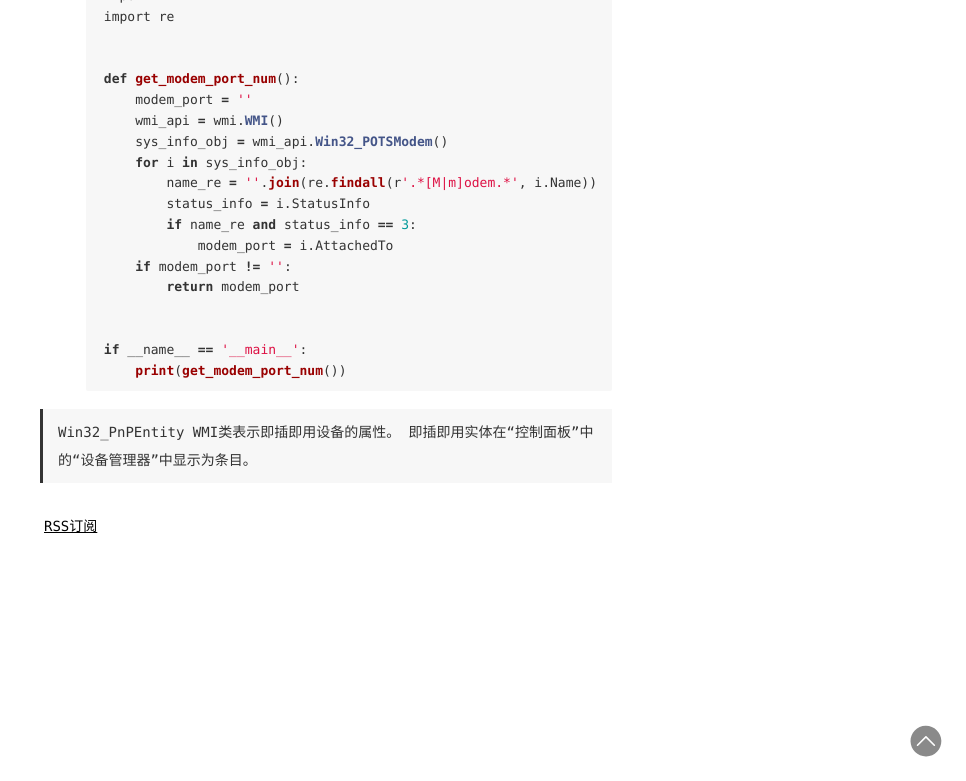
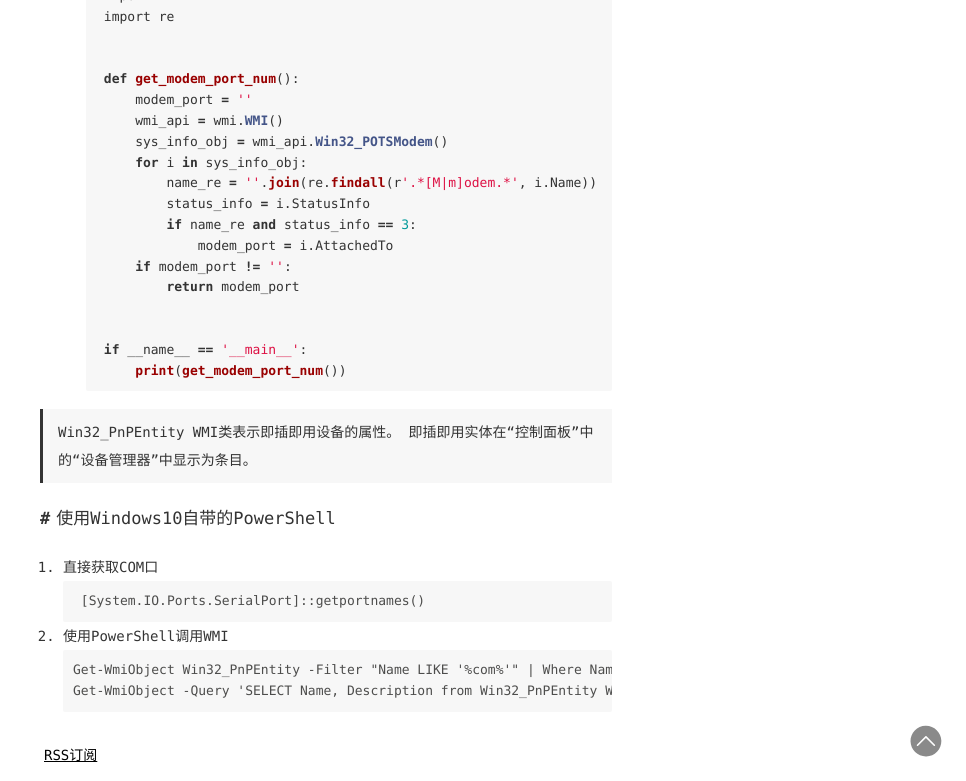
Before and after one commit to aoeivu/aoeivu, a Jekyll site: the page built from _posts/2020-01-01-检测COM口的四种方法.md, in a window 1280 px wide and 900 px high, scrolled down 3662 px, cut to the strip 119-900 px from the top of the window. Shown: the whole strip, without its empty margins (314-1280 px from the left). Built offline with Jekyll 4.4.1, drawn with Linux system fonts in a browser that asks for light colours; Markdown is read by kramdown in place of the engine named in the settings; comment, search, counter and statistics services are not loaded; some of the changed text lies outside the part shown.

Commit message:
fix post

````diff
--- a/_posts/2020-01-01-用Python检测COM口的三种方法.md
+++ b/_posts/2020-01-01-检测COM口的四种方法.md
@@ -118,7 +118,7 @@ categories: [Python]
             pythoncom.CoUninitialize()
             return port_name_list
         ```
-       **部分通过wmi获取的参数可能需要同时匹配两个参数，例如获取modem口可以通过Win32_POTSModem
+       **部分通过wmi获取的参数可能需要同时匹配两个参数，例如获取modem口可以通过`Win32_POTSModem`
        仅仅通过modem口的Name属性可能获取到多个modem口，所以需要查询[官方文档](https://docs.microsoft.com/en-us/windows/win32/cimwin32prov/win32-potsmodem)
        在文档中发现`StatusInfo`属性描述了当前modem口的状态信息，3为端口正常状态
        ![StatusInfo](https://github.com/aoeivu/aoeivu.github.io/blob/master/posts/2020/01/01/3.jpg?raw=true)
@@ -147,3 +147,14 @@ categories: [Python]
 
 
 >Win32_PnPEntity WMI类表示即插即用设备的属性。 即插即用实体在“控制面板”中的“设备管理器”中显示为条目。
+
+## 使用Windows10自带的PowerShell
+1. 直接获取COM口
+    ```
+    [System.IO.Ports.SerialPort]::getportnames()
+    ```
+2. 使用PowerShell调用WMI
+    ```
+   Get-WmiObject Win32_PnPEntity -Filter "Name LIKE '%com%'" | Where Name -match 'COM\d+'
+   Get-WmiObject -Query 'SELECT Name, Description from Win32_PnPEntity WHERE Name LIKE "com%"'
+   ```
````
Also changed, not shown: other parts of _posts/2020-01-01-检测COM口的四种方法.md (+1 -1 lines).
